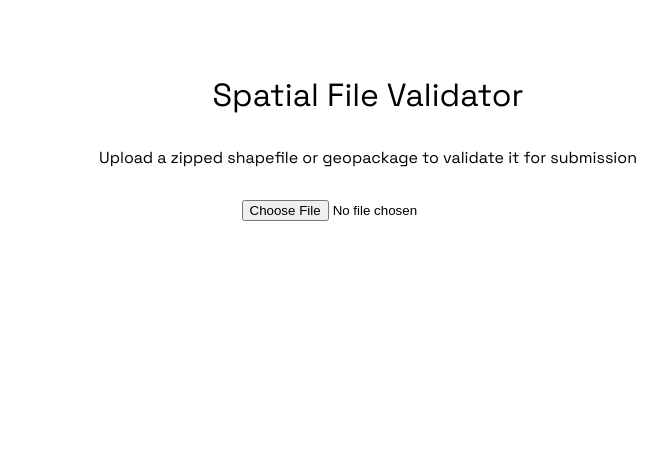
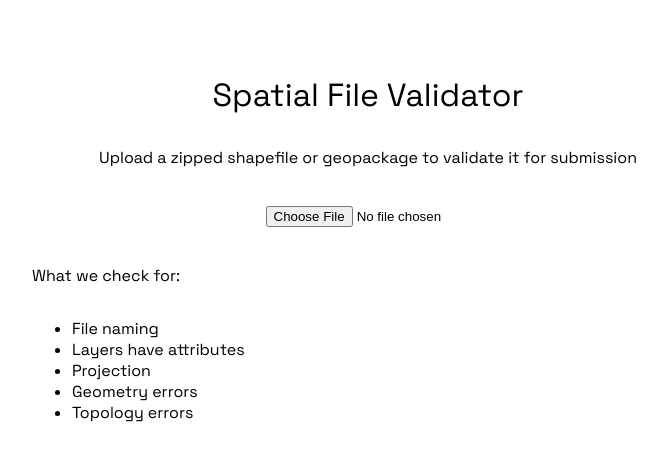
Before and after one commit to seanlb02/layer_validator, a Flask app: template flaskr/templates/home.html in a window 1280 px wide. Shown: the part 225-686 px from the top of the page, without its empty margins (272-939 px from the left). Run offline with Flask 3, Linux system fonts and the light colour scheme; the template is opened without the code that fills it, so the values that code supplies are empty.

Commit message:
added criteria and route naming

```diff
--- a/flaskr/__init__.py
+++ b/flaskr/__init__.py
@@ -24,7 +24,7 @@ def create_app(test_config=None):
         pass
 
     # a simple page that says hello
-    @app.route('/hello')
+    @app.route('/')
     def hello():
         full_filename = os.path.join(app.config['UPLOAD_FOLDER'], 'MCGCLOGO.png')
         return render_template('home.html', logo = full_filename)
--- a/flaskr/static/style.css
+++ b/flaskr/static/style.css
@@ -42,12 +42,65 @@ header{
 #tagline {
     text-align:center;
     font-family: 'Space Grotesk', sans-serif;
-    font-size:
+}
+
+#explainer {
+    display:flex;
+    width:50vw;
+    flex-direction: column;
+
+    justify-content: center;
+
+    padding-right: 2rem;
+}
+
+#text{
+    width:fit-content;
+    display:flex;
+    margin-top:2rem;
+    font-family: 'Space Grotesk', sans-serif;
+    text-align: right;
+
+}
+
+#list{
+    width:fit-content;
+    flex-direction: column;
+    display:flex;
+    margin-top:2rem;
+    font-family: 'Space Grotesk', sans-serif;
+    text-align: left;
+
+}
+
+#container{
+    display:flex;
+    flex-direction: column;
+    justify-content: center;
+    align-items: center;
+}
+
+#form{
+    display:inline-block;
+
+
+    flex-direction: column;
+    align-items: center;
+    justify-content: center;
+
 }
 
 #form-container{
+    margin-left:3rem;
     display:flex;
     justify-content: center;
-    width:100vw;
+    align-items: center;
+    width:fit-content;
     margin-top:2rem;
+
+    padding:5px;
+    padding-top:6px;
+    padding-bottom: 6px;
+    text-align: center;
+
 }
--- a/flaskr/templates/home.html
+++ b/flaskr/templates/home.html
@@ -21,11 +21,25 @@
             <div id="tagline">Upload a zipped shapefile or geopackage to validate it for submission</div>
         </section>
 
+
     </header>
-    <div id="form-container">
-        <form >
-            <input type="file"/>
-        </form>
+
+    <div id="container">
+        <div id="form-container">
+            <form id="form">
+                <input type="file"/>
+            </form>
+        </div>
+        <section id="explainer">
+            <div id="text">What we check for:</div>
+            <ul id="list">
+                <li>File naming</li>
+                <li>Layers have attributes</li>
+                <li>Projection</li>
+                <li>Geometry errors</li>
+                <li>Topology errors</li>
+            </ul>
+        </section>
     </div>
 </body>
 </html>
```
